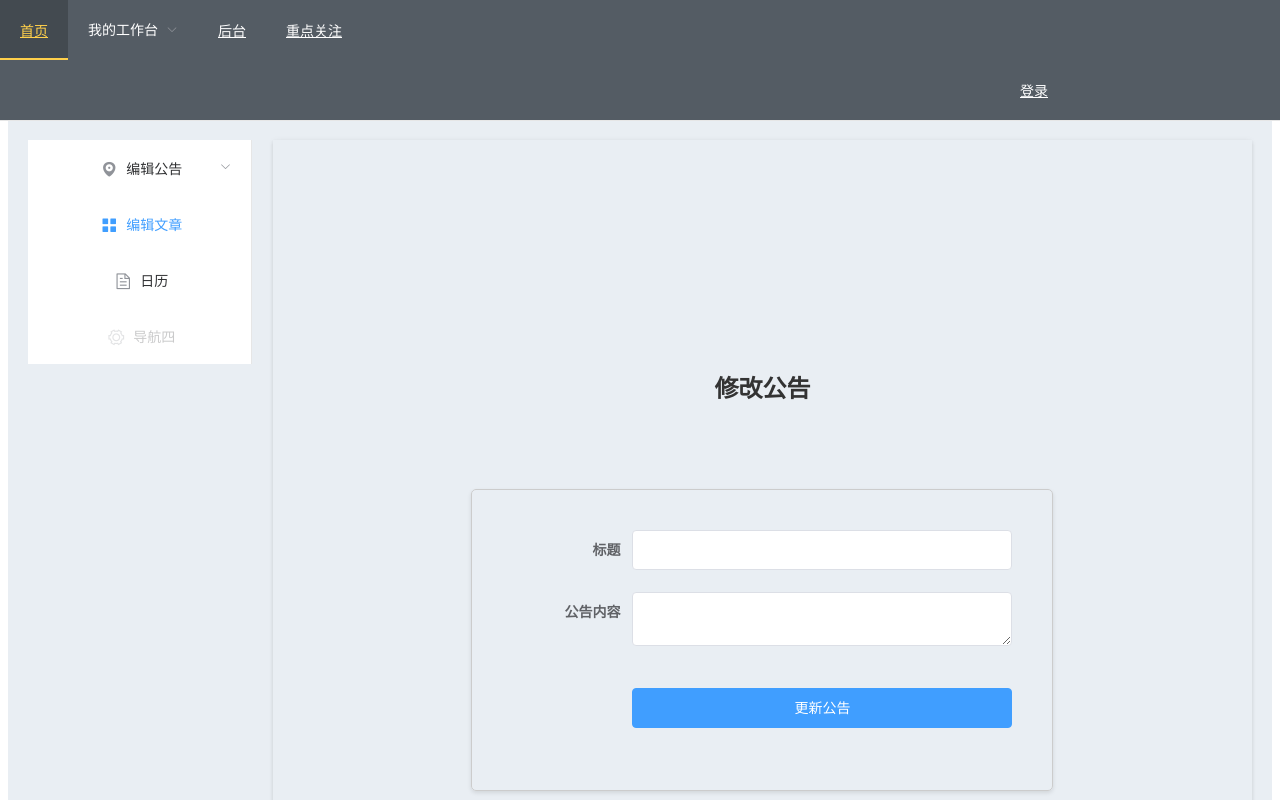
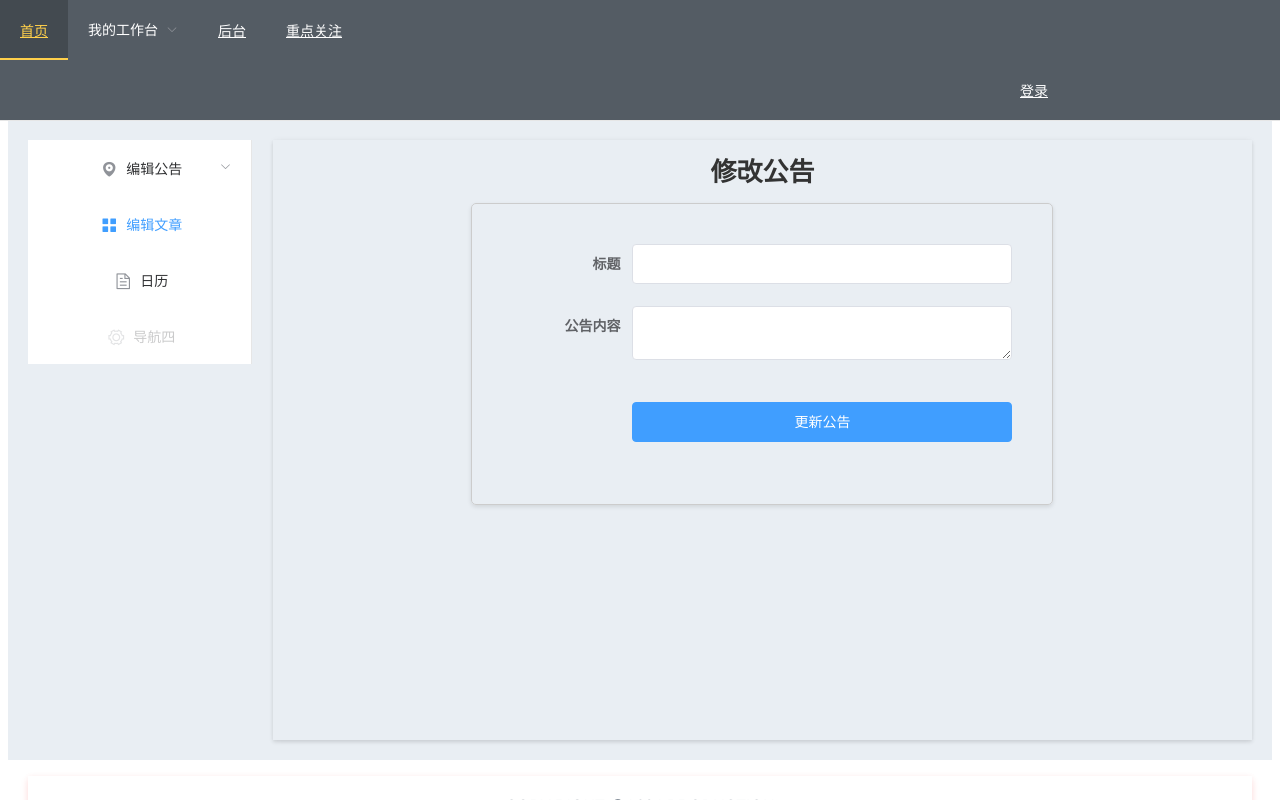
Before and after one commit to Clov614/company-web, a Vue app: page /manager/updataAnno in a window 1280 px wide. Shown: the top 800 px of the page. Built offline with nearby package versions, Linux system fonts and the light colour scheme.

Commit message:
fix: 修改子组件引入样式错误

```diff
--- a/src/components/AddAnnounce.vue
+++ b/src/components/AddAnnounce.vue
@@ -41,14 +41,18 @@ export default {
     display: flex;
     flex-direction: column;
     align-items: center;
-    justify-content: center;
-    height: 100vh;
+    justify-content: flex-start;
+    height: 600px;
 }
 
 .page-title {
-    font-size: 24px;
-    margin-bottom: 20px;
+    font-size: 26px;
+    /* margin-bottom: 5px; */
+    display: flex;
+    align-items: center;
+    justify-content: center;
     text-align: center;
+    line-height: 20px;
 }
 
 .form-container {
--- a/src/components/UpDataAnnounce.vue
+++ b/src/components/UpDataAnnounce.vue
@@ -52,20 +52,6 @@ export default {
 </script>
 
 <style>
-.container {
-    display: flex;
-    flex-direction: column;
-    align-items: center;
-    justify-content: center;
-    height: 100vh;
-}
-
-.page-title {
-    font-size: 24px;
-    margin-bottom: 20px;
-    text-align: center;
-}
-
 .form-container {
     width: 500px;
     padding: 40px;
--- a/src/views/BgManagePage.vue
+++ b/src/views/BgManagePage.vue
@@ -154,6 +154,7 @@ body>.el-container {
 .el-main {
     display: flex;
     flex-direction: row;
+    align-items: flex-start;
     /* 设置侧轴右对齐 */
 }
 
```
